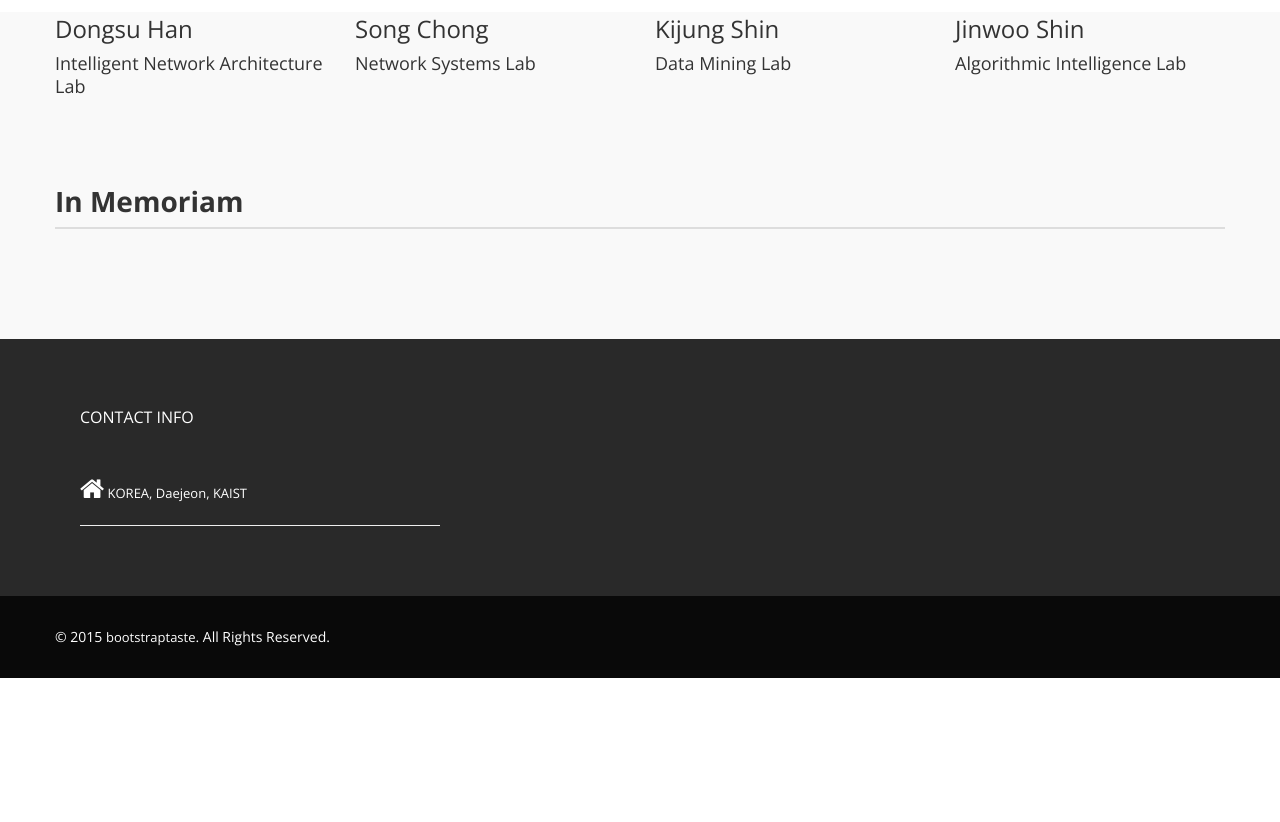
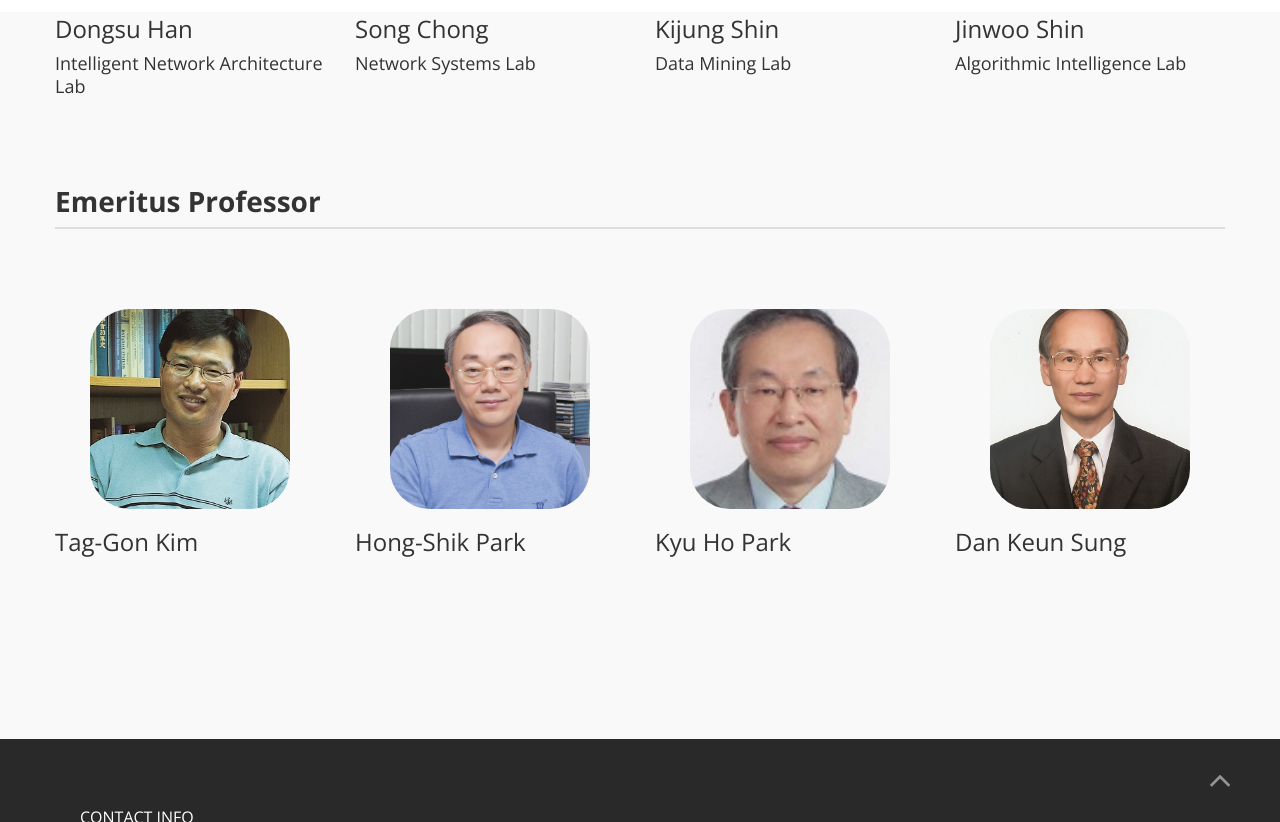
Before and after one commit to kaist-ee/kaist-ee.github.io, a Jekyll site: the page built from index.markdown, in a window 1280 px wide and 900 px high, scrolled down 3430 px, cut to the strip 78-900 px from the top of the window. Built offline with Jekyll 4.4.1, drawn with Linux system fonts in a browser that asks for light colours; before the commit the page ends 4186 px from its top, so only the background shows below that.

Commit message:
Update emeritus professors

```diff
--- a/_data/professors.yml
+++ b/_data/professors.yml
@@ -123,3 +123,27 @@
   lab_name: Algorithmic Intelligence Lab
   lab_site: http://alinlab.kaist.ac.kr/
   category: adjunct
+
+- name: Tag-Gon Kim
+  avatar_url: site_media/media/user_profile/None/kim_taggon.jpg
+  lab_name:
+  lab_site:
+  category: emeritus
+
+- name: Hong-Shik Park
+  avatar_url: site_media/media/user_profile/None/park_hongshik.jpg
+  lab_name:
+  lab_site:
+  category: emeritus
+
+- name: Kyu Ho Park
+  avatar_url: site_media/media/user_profile/None/park_kyuho.jpg
+  lab_name:
+  lab_site:
+  category: emeritus
+
+- name: Dan Keun Sung
+  avatar_url: site_media/media/user_profile/None/sung_dankeun.jpg
+  lab_name:
+  lab_site:
+  category: emeritus
--- a/_layouts/home.html
+++ b/_layouts/home.html
@@ -58,7 +58,7 @@
                   <ul class="dropdown-menu">
                     <li><a href="/#section-faculty">Faculty</a></li>
                     <li><a href="/#section-adjunct">Adjunct Professor</a></li>
-                    <li><a href="/#section-memoriam">In Memoriam</a></li>
+                    <li><a href="/#section-emeritus">Emeritus Professor</a></li>
                   </ul>
                 </li>
                 <!--<li role="presentation"><a href="news.html">News</a></li>
@@ -130,10 +130,10 @@
         {% endfor %}
         </div>
 
-        <h2 id="section-memoriam" style="margin-top: 40px; margin-bottom: 30px; font-size: 28px; font-weight: bold; border-bottom: 2px solid #ddd; padding-bottom: 10px;">In Memoriam</h2>
+        <h2 id="section-emeritus" style="margin-top: 40px; margin-bottom: 30px; font-size: 28px; font-weight: bold; border-bottom: 2px solid #ddd; padding-bottom: 10px;">Emeritus Professor</h2>
         <div class="row">
         {% for prof in site.data.professors %}
-          {% if prof.category == "memoriam" %}
+          {% if prof.category == "emeritus" %}
           <div class="col-md-3" style="height: 400px;">
             <a href="{{ prof.lab_site }}">
               <img src="{{ prof.avatar_url }}" style="height: 200px;width: 200px; object-fit: cover;" alt="">
```
Also changed, not shown: site_media/media/user_profile/None/kim_taggon.jpg (added), site_media/media/user_profile/None/park_hongshik.jpg (added), site_media/media/user_profile/None/park_kyuho.jpg (added), site_media/media/user_profile/None/sung_dankeun.jpg (added).
